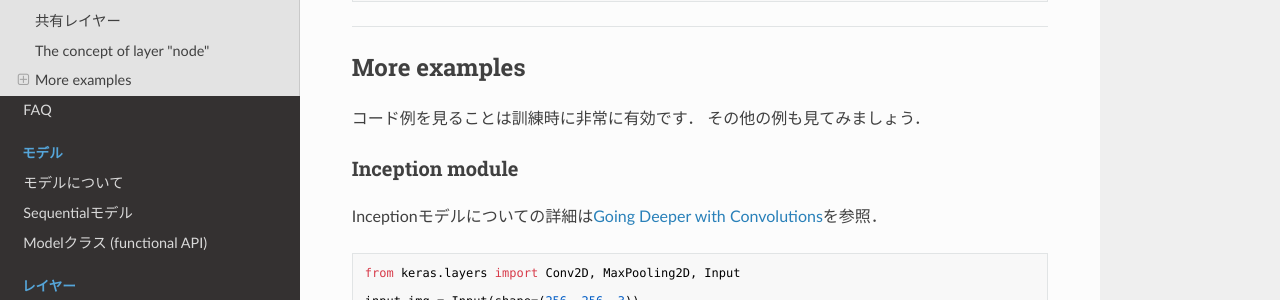
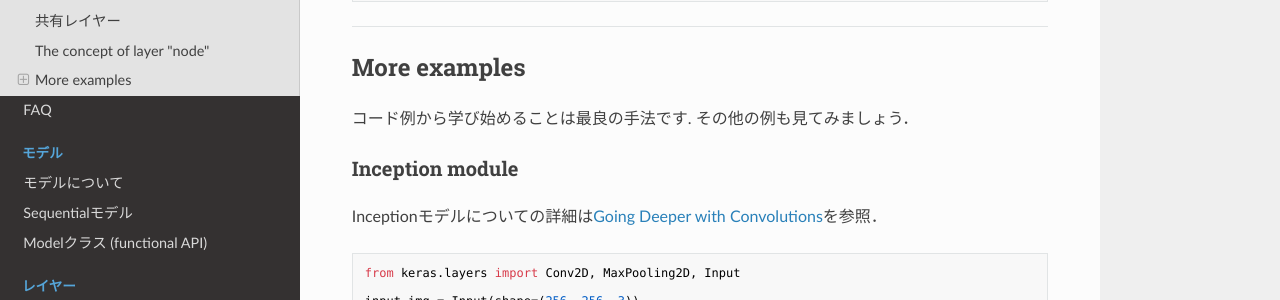
Before and after one commit to keras-team/keras-docs-ja, an MkDocs documentation site: the page built from sources/getting-started/functional-api-guide.md, in a window 1280 px wide and 900 px high, scrolled down 5853 px. Shown: the part 149-449 px from the top of the window. Built offline with MkDocs 1.6.1, drawn with Linux system fonts in a browser that asks for light colours; nearby versions of some CDN libraries; old or Windows-style settings are respelled for this version of MkDocs.

Commit message:
Fix translation of getting started (#106)
* Fix translation of getting started

* Replace 。 with .

```diff
--- a/sources/getting-started/functional-api-guide.md
+++ b/sources/getting-started/functional-api-guide.md
@@ -293,7 +293,7 @@ assert conv.get_input_shape_at(1) == (None, 64, 64, 3)
 
 ## More examples
 
-コード例を見ることは訓練時に非常に有効です．
+コード例から学び始めることは最良の手法です.
 その他の例も見てみましょう．
 
 ### Inception module
```
